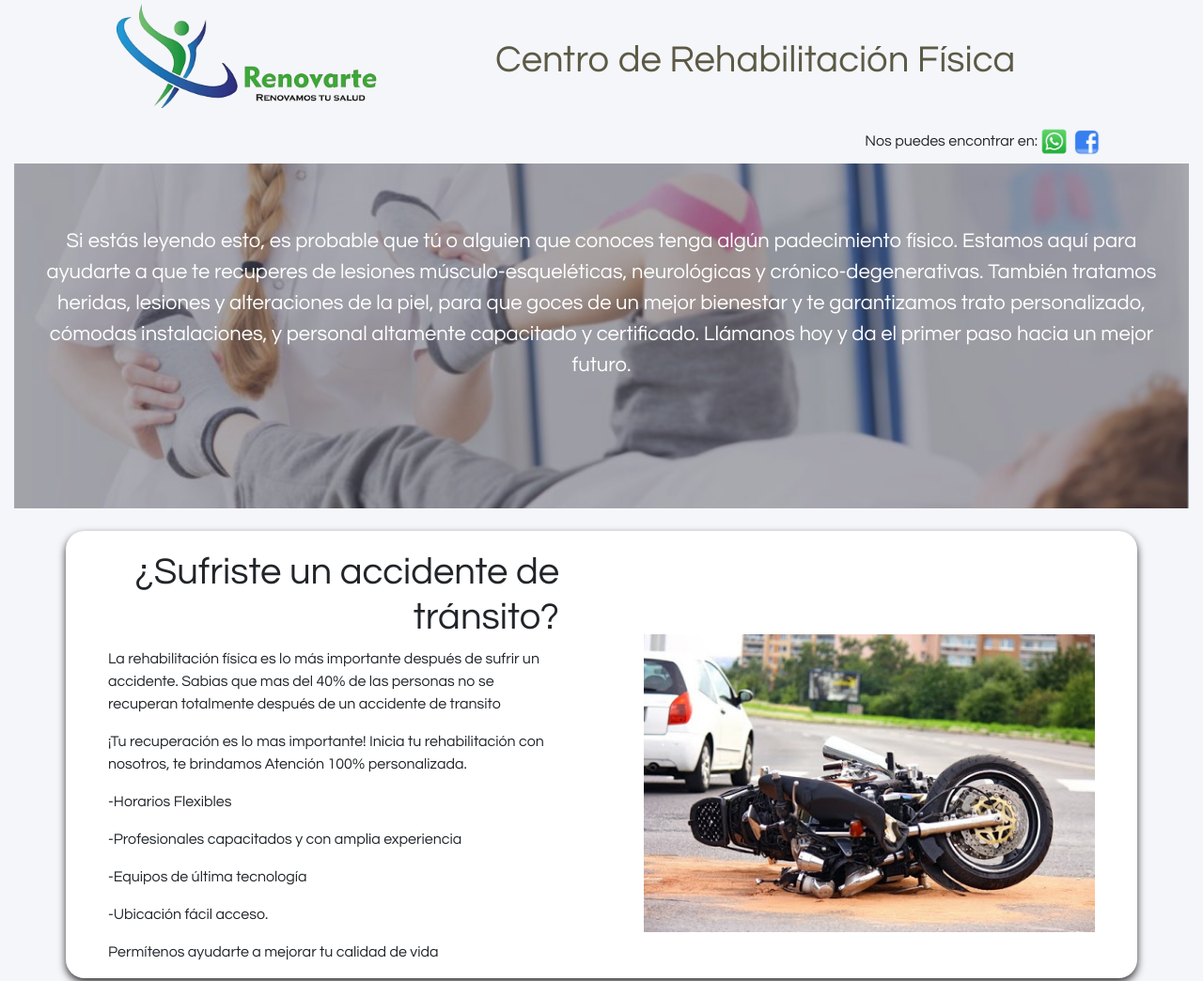
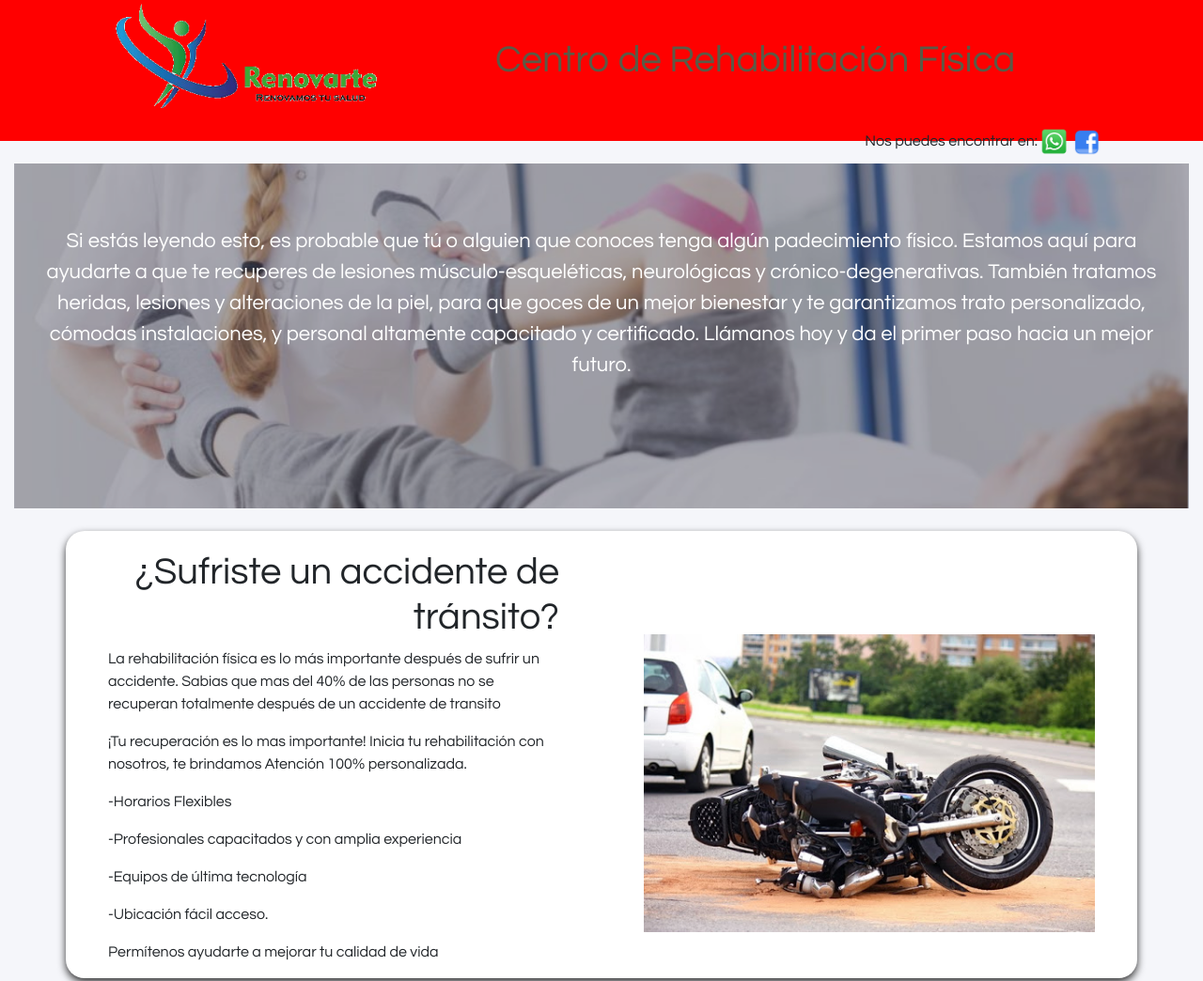
Before and after one commit to renovarterehabilitacion/landingpublic, a plain HTML site: page renovarte/index.html in a window 1280 px wide. Shown: the top 1044 px of the page at 94% size. Drawn offline with Linux system fonts and the light colour scheme.

Commit message:
Actualiza color backgraond header

```diff
--- a/renovarte/css/mystyle.css
+++ b/renovarte/css/mystyle.css
@@ -4,7 +4,7 @@
 }
 
 .header{
-	background-color: #f5f6fa;
+	background-color: red;
 	height: 150px;
 }
 
```
